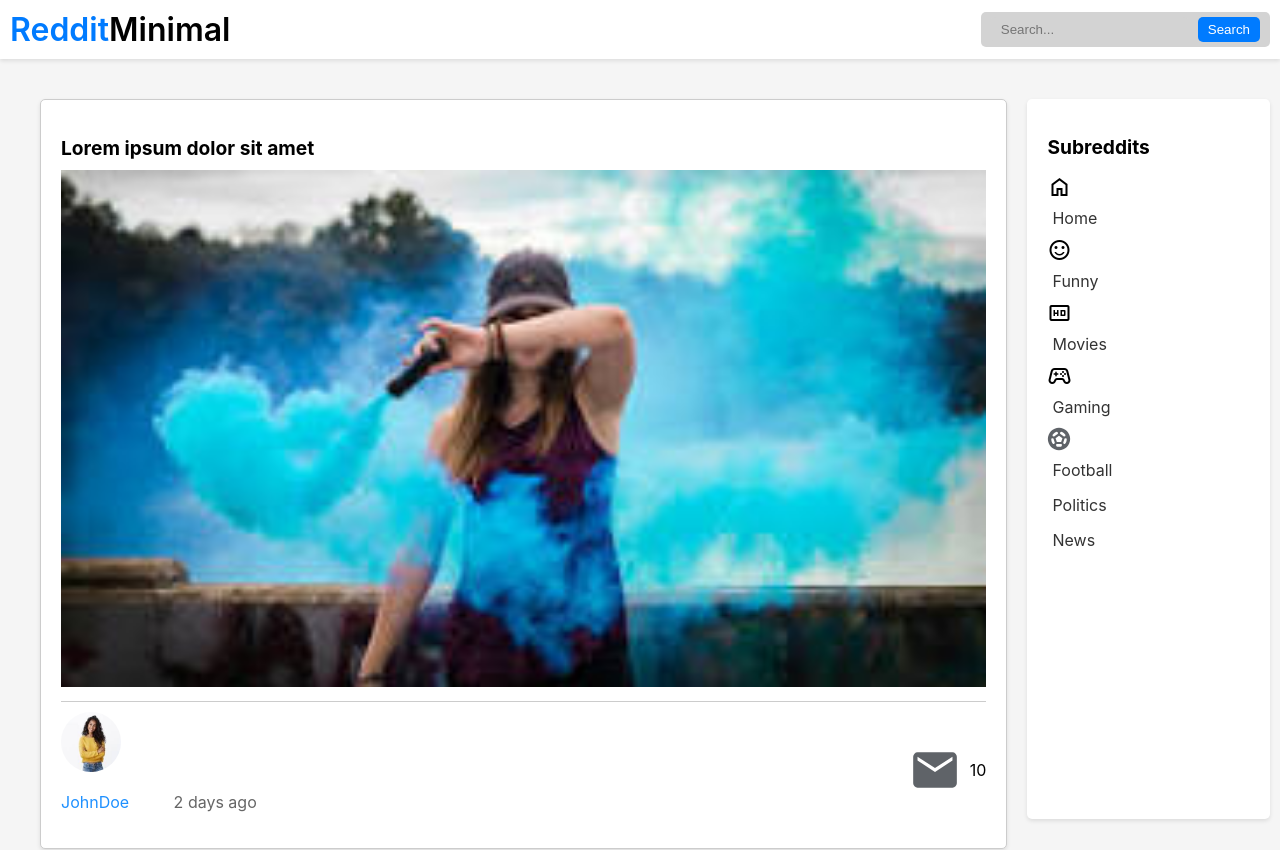
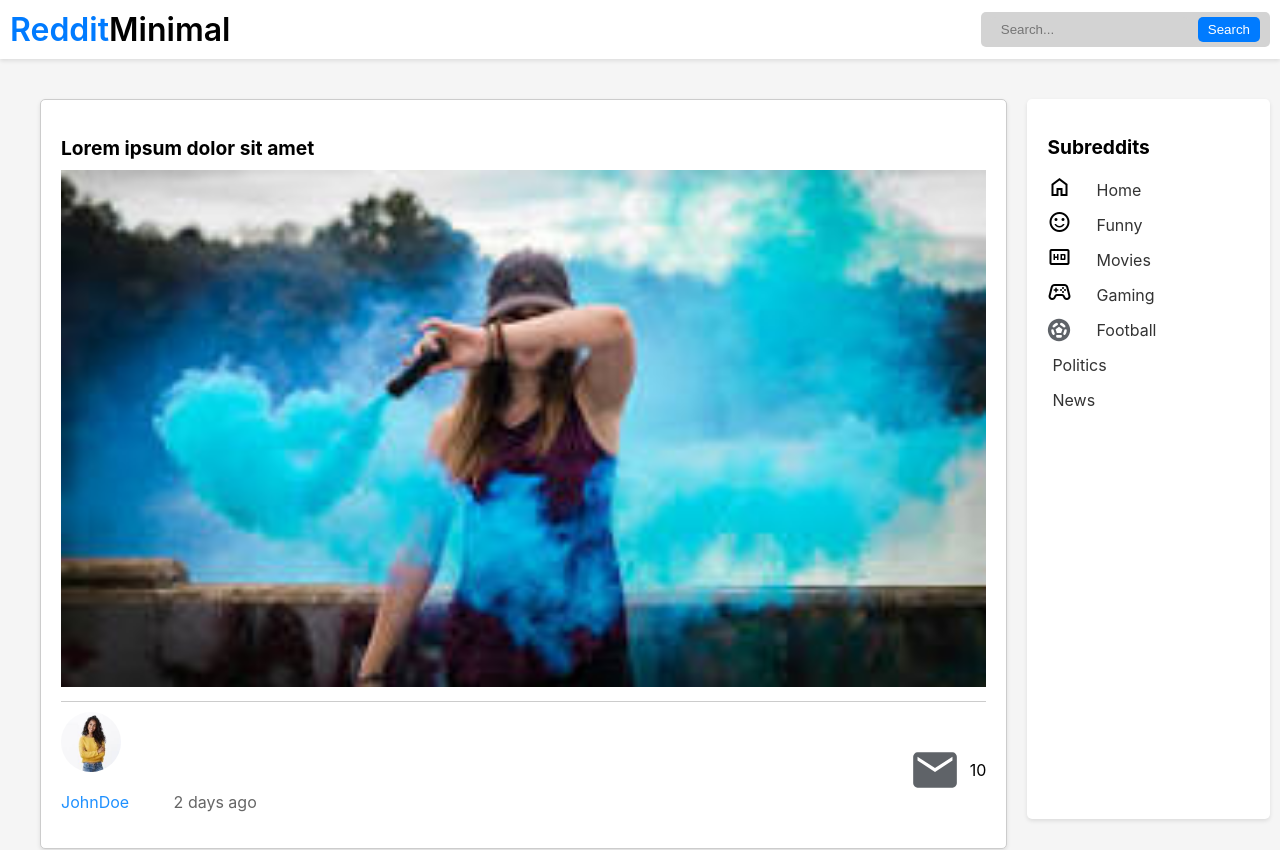
Before and after one commit to Sonickmumba/reddit-minimal, a React (Create React App) app: page / in a window 1280 px wide. Shown: the top 850 px of the page. Built offline with nearby package versions, Linux system fonts and the light colour scheme.

Commit message:
Update Subreddit.module.css

```diff
--- a/src/features/subreddit/Subreddit.module.css
+++ b/src/features/subreddit/Subreddit.module.css
@@ -21,6 +21,8 @@
 }
 
 .subredditItem {
+  display: flex;
+  gap: 20px;
   margin-bottom: 5px;
 }
 
```
